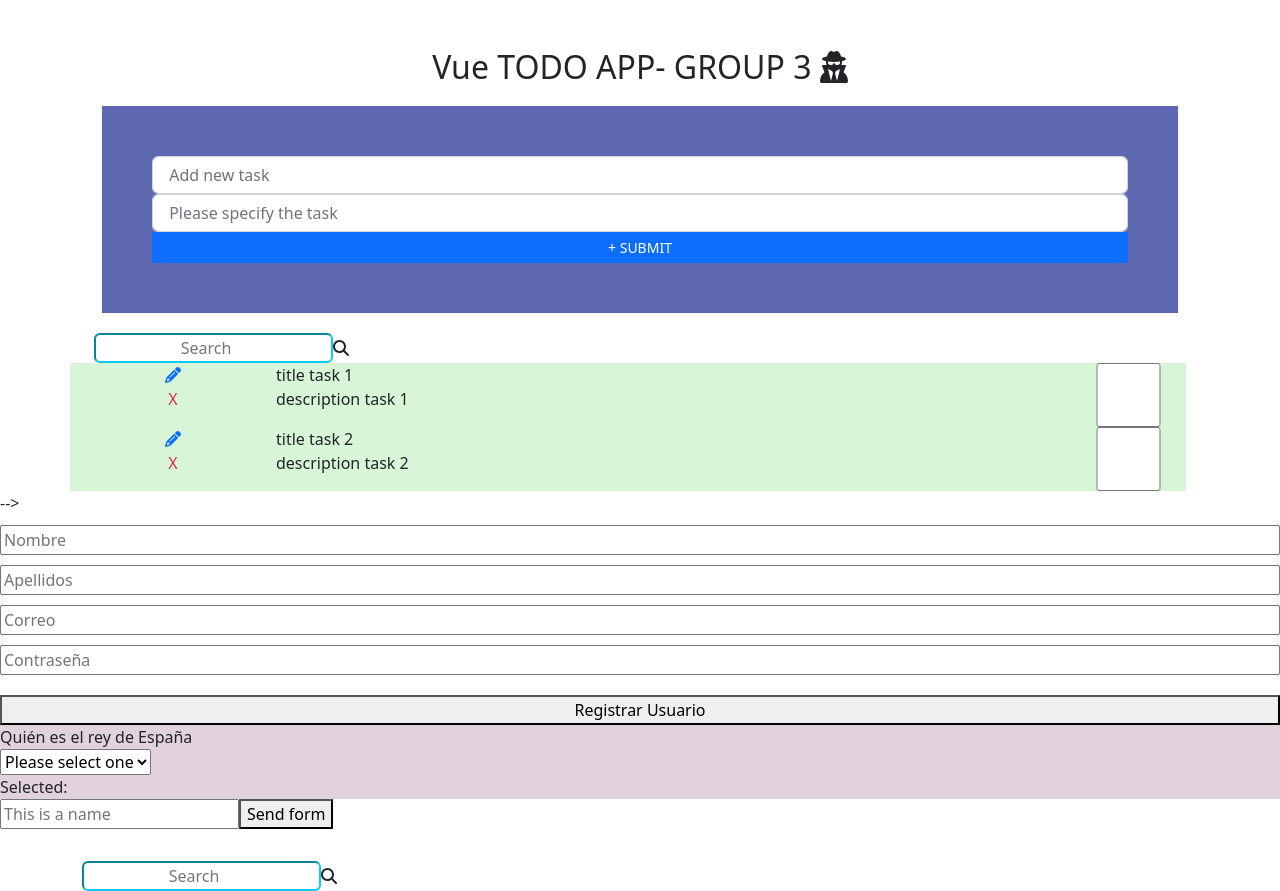
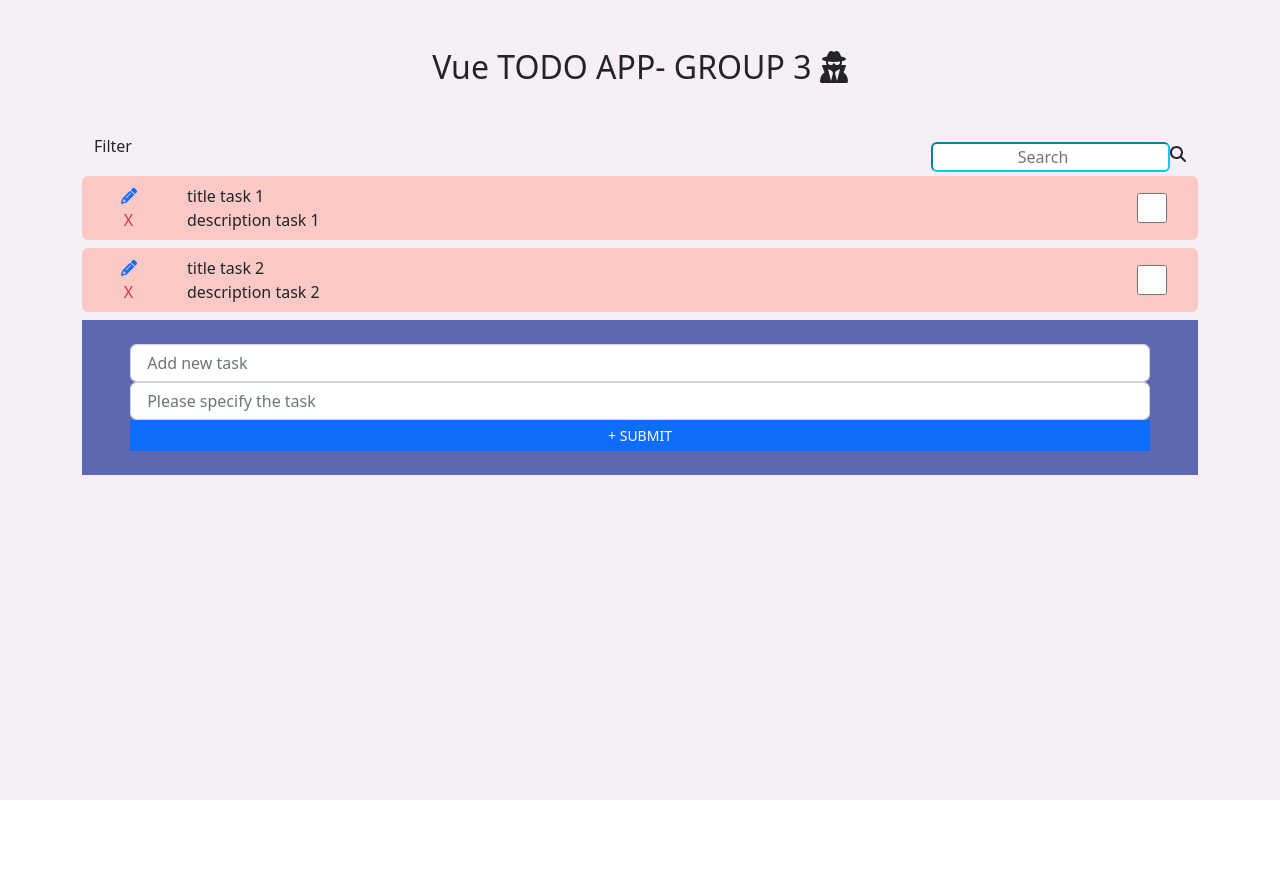
Before and after one commit to nvianaperez/ToDoList-group3, a Vue app: page / in a window 1280 px wide. After the commit the page ends 800 px from the top, so only its background shows below. Built offline with nearby package versions, Linux system fonts and the light colour scheme.

Commit message:
Search bard

```diff
--- a/src/App.vue
+++ b/src/App.vue
@@ -1,24 +1,13 @@
 <template>
-  <div id="app">
-  <todo-app></todo-app>
-  <exercices></exercices>
-  <forms></forms>
-  <searcher></searcher>
-</div>
+  <main >
+  <router-view />
+</main>
 </template>
 <script>
-  import TodoApp from './components/TodoApp.vue'
-import Exercices from './components/Exercices.vue';
-import Forms from './components/forms.vue';
-import Searcher from './components/searcher.vue';
+
   export default {
     name: 'App',
-    components: {
-    TodoApp,
-    Exercices,
-    Forms,
-    Searcher,
-}
+
   }
 </script>
 <!-- <script>
@@ -46,48 +35,4 @@ export default {
     addTask(titleInput, descriptionInput) {},
   },
 };
-</script>
-
-<template>
-  <main>
-    <section id="search-filter">
-      <input type="search" placeholder="Search" />
-    </section>
-    <section id="tasks-container">
-      <ul>
-        <li v-for="item in tasks" :key="{item}">
-          <div>
-            <div>
-              <input v-model="item.title" disabled="true" />
-              <input v-model="item.description" disabled="true" />
-            </div>
-            <div>
-              <input type="checkbox" />
-              <button >Delete</button>
-              <button >Edit</button>
-            </div>
-          </div>
-        </li>
-      </ul>
-    </section>
-    <section id="new-task"></section>
-  </main>
-
-  <div>
-    <label>
-      <input v-model="title" type="text" placeholder="Title" />
-    </label>
-    <label>
-      <input type="textarea" placeholder="Please specify the task" />
-    </label>
-    <button @click="addTask">+</button>
-  </div>
-</template>
-
-<style>
-
-main {
-  background-color: #60105030;
-}
-
-</style> -->
+</script> -->
--- a/src/assets/main.css
+++ b/src/assets/main.css
@@ -1,7 +1,13 @@
 
 
 main {
-  background-color: #60105030;
+  height: 100vh;
+  background-color: #d6abce30;
+}
+
+input[type="checkbox"] {
+  width: 30px;
+  height: 30px;
 }
 
 
--- a/src/components/TodoApp.vue
+++ b/src/components/TodoApp.vue
@@ -1,78 +1,29 @@
 <!--***************TEMPLATE***********************-->
 <template>
   <div class="container">
-    <h2 class="text-center mt-5 md-3" id="header">
-      Vue TODO APP- GROUP 3
-      <font-awesome-icon icon="fa-solid fa-user-secret" />
-    </h2>
-
-    <!-- CAJITA DONDE INTRODUCIR LA NUEVA TAREA CON SU BOTON SUBMIT -->
-
-    <div class="d-flex flex-column" id="newTask">
-      <input
-        v-model="task"
-        type=" text"
-        placeholder=" Add new task"
-        class="form-control"
-      />
-      <input
-        v-model="description"
-        type=" textarea"
-        placeholder=" Please specify the task"
-        class="form-control"
-      />
-      <button @click="submitTask" class="btn btn-primary rounded-0 btn-sm">
-        + SUBMIT
-      </button>
-    </div>
-
-    <!-- CAJITA PARA BUSCAR TAREAS-->
-    <div class="container mt-2" id="search-filter">
-      <input
-        class="rounded mr-1 text-center border-info"
-        type="search"
-        placeholder="Search"
-      />
-      <span>
-        <font-awesome-icon icon="fa-solid fa-magnifying-glass" />
-      </span>
-    </div>
-
-    <!--CAJITA PARA FILTRAR MOSTRAR TAREAS NO COMPLETADAS-->
-    <!-- <div class="container mt-2 " id="tareas-no-completadas">
-        <input class="rounded mr-1 text-center border-info" type="search" placeholder="Search" />
-        <span><font-awesome-icon icon="fa-solid fa-magnifying-glass" />  </span>
-        </div> -->
-
-    <!-- CAJITA QUE TE DICE SI HAY MÁS DE TRES CAJAS  new!-->
-
-    <!-- <span> {{numberTask}}</span> -->
-
-    <!-- TASK TABLE -->
-    <!-- Conceptos utilizados:  **v-for**  **:key**  **{{}}**-->
-
     <!-- table content -->
     <!-- VFOR  We can use to render a list of items based on an array//
      for loop //The key attribute tells Vue how your data relates to the HTML elements
      it's rendering to the screen. When your data changes, Vue uses these keys to know which HTML elements
      to remove or update, and if it needs to create any new ones. -->
     <div
-      v-for="(task, index) in tasks"
+      v-for="(task, index) in filteredList"
       :key="task.id"
-      class="container-fluid row"
-      :style="{ backgroundColor: task.status ? '#6ad86a42' : '#ff6d534d' }"
+      :id="'task' + task.id"
+      class="deletedTask transition row mb-2 py-2 rounded"
+      :style="{ backgroundColor: !task.status ? '#6ad86a42' : '#ff6d534d' }"
     >
       <!-- V-IF V-ELSE  if task editing is false ( we are not editing), show the task into the span, else, show the imput)-->
-      <div class="col-2">
+      <div class="col-1">
         <div class="text-primary text-center" @click.capture="editTask(index)">
           <font-awesome-icon icon="fa-solid fa-pencil" />
         </div>
-        <p class="text-danger text-center" @click.capture="deleteTask(index)">
-          X
-        </p>
+        <div class="text-center" @click.capture="deleteTask(index)">
+          <span class="deleteIcon text-danger">X</span>
+        </div>
       </div>
       <!--This'll inject our task.name in our html-->
-      <div class="col-9">
+      <div class="col-10">
         <div class="">
           <span v-if="!task.editing" @dblclick="editTask(task)"
             >{{ task.name }}
@@ -94,50 +45,93 @@
           @blur="finishEdit($event, index, 'description')"
         />
       </div>
-      <input type="checkbox" class="col-1" @change="changeStatus(index)" />
+      <div class="col-1 d-flex align-items-center justify-content-center">
+        <input type="checkbox" @change="changeStatus(index)" />
+      </div>
 
       <!-- <div> <span @click="changeStatus(index)" >{{task.status}}</span></div> -->
     </div>
+    <!-- CAJITA DONDE INTRODUCIR LA NUEVA TAREA CON SU BOTON SUBMIT -->
+
+    <section class="row flex-column py-4 px-5" id="newTask">
+      <input
+        v-model="task"
+        type=" text"
+        placeholder=" Add new task"
+        class="col-8 form-control"
+      />
+      <input
+        v-model="description"
+        type=" textarea"
+        placeholder=" Please specify the task"
+        class="col-8 form-control"
+      />
+      <button @click="submitTask" class="btn btn-primary rounded-0 btn-sm">
+        + SUBMIT
+      </button>
+    </section>
+
+    <!--CAJITA PARA FILTRAR MOSTRAR TAREAS NO COMPLETADAS-->
+    <!-- <div class="container mt-2 " id="tareas-no-completadas">
+        <input class="rounded mr-1 text-center border-info" type="search" placeholder="Search" />
+        <span><font-awesome-icon icon="fa-solid fa-magnifying-glass" />  </span>
+        </div> -->
+
+    <!-- CAJITA QUE TE DICE SI HAY MÁS DE TRES CAJAS  new!-->
+
+    <!-- <span> {{numberTask}}</span> -->
+
+    <!-- TASK TABLE -->
+    <!-- Conceptos utilizados:  **v-for**  **:key**  **{{}}**-->
   </div>
 </template>
 
 <script>
-import { faArrowsToDot } from '@fortawesome/free-solid-svg-icons';
+import { faArrowsToDot } from "@fortawesome/free-solid-svg-icons";
 
 export default {
-  name: 'HelloWorld',
+  name: "HelloWorld",
   props: {
-    msg: String,
+    wordToSearch: String,
   },
 
   data() {
     return {
-      task: '',
-      taskStatus: ['to-do', 'finished'],
+      task: "",
+      taskStatus: ["to-do", "finished"],
       idforTask: 3,
 
       tasks: [
         {
-          id: 1,
-          name: 'title task 1',
-          description: ' description task 1 ',
-          status: 'to-do',
+          id: 0,
+          name: "title task 1",
+          description: " description task 1 ",
+          status: "to-do",
           completed: false,
           editing: false,
         },
 
         {
-          id: 2,
-          name: 'title task 2',
-          description: ' description task 2 ',
-          status: 'to-do',
+          id: 1,
+          name: "title task 2",
+          description: " description task 2 ",
+          status: "to-do",
           completed: false,
           editing: false,
         },
       ],
     };
   },
-
+  computed: {
+    filteredList() {
+      return this.tasks.filter((post) => {
+        return (
+          post.name.toLowerCase().includes(this.wordToSearch.toLowerCase()) ||
+          post.description.toLowerCase().includes(this.wordToSearch.toLowerCase())
+        );
+      });
+    },
+  },
   // computed:{
   //     numberTask(){
   //         return this.tasks.length > 2 ? 'some new task now' : 'only standar tasks'
@@ -162,14 +156,14 @@ export default {
         id: this.idforTask,
         name: this.task,
         description: this.description,
-        status: 'to-do',
+        status: "to-do",
         completed: false,
         editing: false,
       });
 
       // when we add the new task the  input should be empty, the same with the imput description
-      this.task = '';
-      this.description = '';
+      this.task = "";
+      this.description = "";
 
       //We also want to increase the id
       this.idforTask++;
@@ -178,7 +172,11 @@ export default {
     //DELETE THE TASK
 
     deleteTask(index) {
-      this.tasks.splice(index, 1);
+      console.log(index);
+      document
+        .getElementById("task" + String(index))
+        .classList.add("deletedTaskActive");
+      setTimeout(() => this.tasks.splice(index, 1), 1500);
     },
 
     //EDITING THE TASK
@@ -203,10 +201,21 @@ export default {
 </script>
 
 <style>
+.deleteIcon {
+  display: inline-block;
+  transition: all 0.5s ease-in-out;
+}
+.deleteIcon:hover {
+  cursor: pointer;
+  transform: scale(1.2) rotate(0.5turn);
+}
+.deletedTask {
+  transition: all 1s ease-in;
+}
+.deletedTaskActive {
+  transform: scale(0);
+}
 #newTask {
-  margin: 20px;
   background-color: #5d68b1;
-  padding: 50px;
 }
-
 </style>
--- a/src/components/searcher.vue
+++ b/src/components/searcher.vue
@@ -1,13 +1,32 @@
+<script>
+export default {
+
+  data() {
+    return { inputSearch: "" };
+  },
+  watch: {
+    inputSearch(event) {
+      this.checkContent(event);
+    },
+  },
+  methods: {
+    checkContent(event) {
+      this.$emit('emitInput', event);
+    },
+  },
+};
+</script>
  <!-- CAJITA PARA BUSCAR TAREAS-->
  <template>
-    <div class="container mt-2" id="search-filter">
+  <div class="col-4 mt-2 d-flex justify-content-end" id="search-filter">
     <input
       class="rounded mr-1 text-center border-info"
       type="search"
+      v-model="inputSearch"
       placeholder="Search"
     />
     <span>
       <font-awesome-icon icon="fa-solid fa-magnifying-glass" />
     </span>
   </div>
- </template>
+</template>
--- a/src/main.js
+++ b/src/main.js
@@ -1,13 +1,24 @@
 import { createApp } from 'vue'
+import { createWebHashHistory, createRouter } from 'vue-router'
 import App from './App.vue'
+import Home from "./pages/Home.vue"
+
+
+const routes = [
+  { path: '/', component: Home },
+
+]
+
+const router = createRouter({
+  history: createWebHashHistory(),
+  routes, // short for `routes: routes`
+})
 
 import './assets/main.css'
-
 
 //bootstrap
 
 import  'bootstrap/dist/css/bootstrap.min.css'
-
 
 //fontawesome  ( set up the library)
 /* import the fontawesome core */
@@ -24,6 +35,8 @@ library.add(faUserSecret,faMagnifyingGlass,faPencil)
 
 
 
+
 createApp(App)
 .component('font-awesome-icon', FontAwesomeIcon)
+.use(router)
 .mount('#app')
--- /dev/null
+++ b/src/pages/Home.vue
@@ -0,0 +1,42 @@
+<script>
+import TodoApp from "../components/TodoApp.vue";
+import Exercices from "../components/Exercices.vue";
+import Forms from "../components/forms.vue";
+import Searcher from "../components/searcher.vue";
+export default {
+  data() {
+    return {
+        wordToSearch: ""
+    }
+  },
+  components: {
+    TodoApp,
+    Exercices,
+    Forms,
+    Searcher,
+  },
+  methods: {
+    onSearchByWord (value) {
+        console.log("valor emitido desde componente hijo:", value)
+        this.wordToSearch = value
+    }
+  },
+
+
+};
+</script>
+<template>
+  <div class="container py-5">
+    <h2 class="text-center mb-5" id="header">
+      Vue TODO APP- GROUP 3
+      <font-awesome-icon icon="fa-solid fa-user-secret" />
+    </h2>
+    <section class="container mb-1">
+      <div class="row justify-content-between">
+        <div class="col-4">Filter</div>
+        <Searcher @emitInput="onSearchByWord($event)"/>
+      </div>
+    </section>
+    <TodoApp :wordToSearch="wordToSearch"/>
+  </div>
+</template>
```
Also changed, not shown: src/assets/base.css (deleted, +0 -74 lines).
